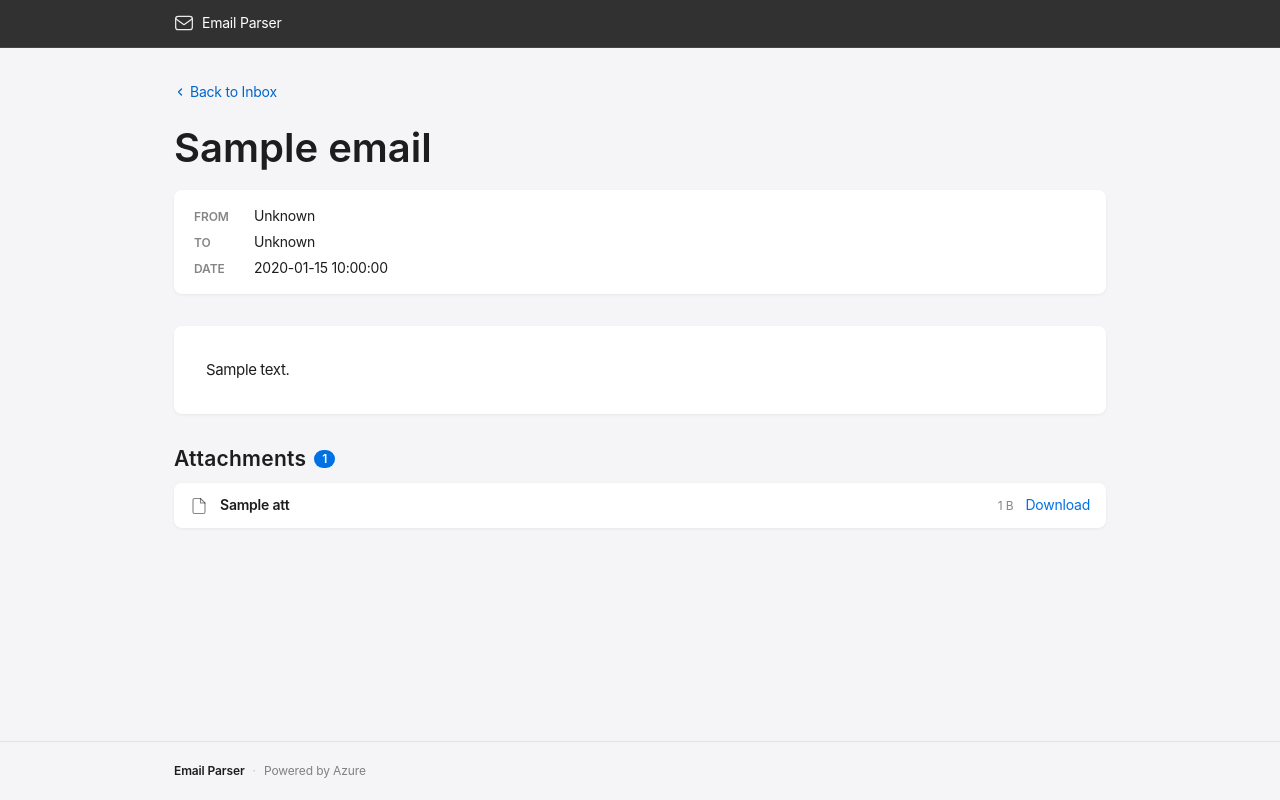
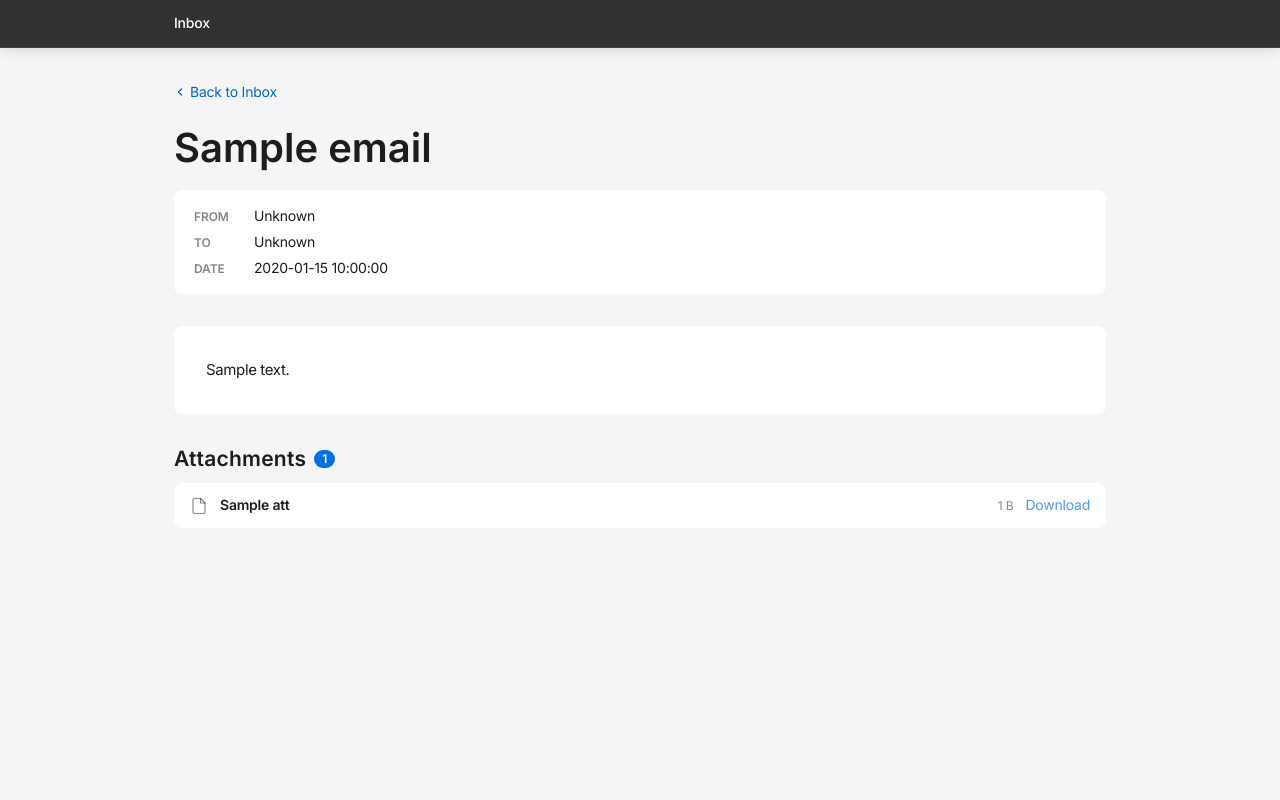
Before and after one commit to dsanchor/email-parser, a FastAPI app: template web-app/templates/email_detail.html in a window 1280 px wide. Run offline with FastAPI, Linux system fonts and the light colour scheme; the template is opened without the code that fills it: most values are stand-ins (such as "Sample title", 1, 10 or a date in 2020).

Commit message:
Lambert: Frontend polish — Inter font, branding cleanup, micro-interactions
- Add Inter font from Google Fonts as SF Pro fallback for non-Apple browsers
- Remove all 'Email Parser' and 'Powered by Azure' branding from nav/footer/titles
- Nav brand simplified to 'Inbox' wordmark, footer emptied
- Search input restyled to pill shape (border-radius: 11px per DESIGN.md)
- Table rows: blue-tinted hover, subtle zebra striping, animated sort arrows
- Buttons: hover lift effect, active press state
- Attachment rows: icon color transition, download fade-in on hover
- Smooth scroll behavior, refined focus states throughout
- Removed card shadows per DESIGN.md no-borders-on-cards rule
- All 30 tests passing — no regression

Co-authored-by: Copilot <223556219+Copilot@users.noreply.github.com>

```diff
--- a/web-app/static/css/style.css
+++ b/web-app/static/css/style.css
@@ -13,14 +12,18 @@
   --color-link: #0066cc;
   --color-border: rgba(0, 0, 0, 0.08);
   --color-hover: rgba(0, 0, 0, 0.03);
-  --font: "SF Pro Text", "SF Pro Icons", "Helvetica Neue", Helvetica, Arial, sans-serif;
-  --font-display: "SF Pro Display", "SF Pro Icons", "Helvetica Neue", Helvetica, Arial, sans-serif;
-  --transition: 0.2s ease;
+  --font: "Inter", "SF Pro Text", "SF Pro Icons", "Helvetica Neue", Helvetica, Arial, sans-serif;
+  --font-display: "Inter", "SF Pro Display", "SF Pro Icons", "Helvetica Neue", Helvetica, Arial, sans-serif;
+  --transition-fast: 0.2s ease;
+  --transition-medium: 0.35s ease;
+  --shadow-card: rgba(0, 0, 0, 0.22) 3px 5px 30px 0px;
+  --shadow-subtle: 0 1px 4px rgba(0, 0, 0, 0.06);
   --max-width: 980px;
 }
 
 html {
   font-size: 16px;
+  scroll-behavior: smooth;
   -webkit-font-smoothing: antialiased;
   -moz-osx-font-smoothing: grayscale;
 }
@@ -56,7 +59,8 @@ a:hover { text-decoration: underline; }
   backdrop-filter: saturate(180%) blur(20px);
   -webkit-backdrop-filter: saturate(180%) blur(20px);
   height: 48px;
-  border-bottom: 1px solid rgba(255, 255, 255, 0.1);
+  border-bottom: 1px solid rgba(255, 255, 255, 0.08);
+  box-shadow: 0 1px 12px rgba(0, 0, 0, 0.15);
 }
 
 .nav__inner {
@@ -69,19 +73,15 @@ a:hover { text-decoration: underline; }
 }
 
 .nav__brand {
-  display: flex;
-  align-items: center;
-  gap: 8px;
   color: #ffffff;
   font-size: 14px;
-  font-weight: 400;
+  font-weight: 500;
   letter-spacing: -0.224px;
   text-decoration: none;
+  transition: opacity var(--transition-fast);
 }
 
 .nav__brand:hover { text-decoration: none; opacity: 0.8; }
-
-.nav__icon { opacity: 0.9; }
 
 /* ---- Main content ---- */
 .main {
@@ -90,26 +90,10 @@ a:hover { text-decoration: underline; }
   padding-bottom: 48px;
 }
 
-/* ---- Footer ---- */
+/* ---- Footer (minimal) ---- */
 .footer {
-  border-top: 1px solid var(--color-border);
-  padding: 20px 0;
+  height: 1px;
 }
-
-.footer__inner {
-  max-width: var(--max-width);
-  margin: 0 auto;
-  padding: 0 24px;
-  display: flex;
-  align-items: center;
-  gap: 8px;
-  font-size: 12px;
-  letter-spacing: -0.12px;
-  color: var(--color-text-secondary);
-}
-
-.footer__brand { font-weight: 600; color: var(--color-text); }
-.footer__sep { opacity: 0.4; }
 
 /* ---- Inbox Page ---- */
 .inbox__header {
@@ -382,7 +408,6 @@ a:hover { text-decoration: underline; }
   padding: 16px 20px;
   background: var(--color-surface);
   border-radius: 8px;
-  box-shadow: 0 1px 3px rgba(0, 0, 0, 0.06);
 }
 
 .detail__meta-row {
@@ -418,7 +443,6 @@ a:hover { text-decoration: underline; }
   border-radius: 8px;
   padding: 32px;
   margin-bottom: 32px;
-  box-shadow: 0 1px 3px rgba(0, 0, 0, 0.06);
   font-size: 15px;
   line-height: 1.6;
   letter-spacing: -0.374px;
@@ -464,7 +488,6 @@ a:hover { text-decoration: underline; }
   background: var(--color-surface);
   border-radius: 8px;
   overflow: hidden;
-  box-shadow: 0 1px 3px rgba(0, 0, 0, 0.06);
 }
 
 .attachment {
@@ -506,6 +530,12 @@ a:hover { text-decoration: underline; }
   letter-spacing: -0.224px;
   color: var(--color-blue);
   flex-shrink: 0;
+  transition: opacity var(--transition-fast);
+  opacity: 0.7;
+}
+
+.attachment:hover .attachment__download {
+  opacity: 1;
 }
 
 /* ---- Error Page ---- */
--- a/web-app/templates/base.html
+++ b/web-app/templates/base.html
@@ -3,19 +3,16 @@
 <head>
   <meta charset="UTF-8">
   <meta name="viewport" content="width=device-width, initial-scale=1.0">
-  <title>{% block title %}Email Parser{% endblock %}</title>
+  <title>{% block title %}Inbox{% endblock %}</title>
+  <link rel="preconnect" href="https://fonts.googleapis.com">
+  <link rel="preconnect" href="https://fonts.gstatic.com" crossorigin>
+  <link href="https://fonts.googleapis.com/css2?family=Inter:wght@300;400;500;600;700&display=swap" rel="stylesheet">
   <link rel="stylesheet" href="{{ url_for('static', path='css/style.css') }}">
 </head>
 <body>
   <nav class="nav" role="navigation" aria-label="Main navigation">
     <div class="nav__inner">
-      <a href="/emails" class="nav__brand" aria-label="Email Parser Home">
-        <svg class="nav__icon" width="20" height="20" viewBox="0 0 24 24" fill="none" stroke="currentColor" stroke-width="1.5" stroke-linecap="round" stroke-linejoin="round" aria-hidden="true">
-          <rect x="2" y="4" width="20" height="16" rx="3"/>
-          <polyline points="22,7 12,14 2,7"/>
-        </svg>
-        <span>Email Parser</span>
-      </a>
+      <a href="/emails" class="nav__brand" aria-label="Inbox Home">Inbox</a>
     </div>
   </nav>
 
@@ -23,12 +20,6 @@
     {% block content %}{% endblock %}
   </main>
 
-  <footer class="footer">
-    <div class="footer__inner">
-      <span class="footer__brand">Email Parser</span>
-      <span class="footer__sep" aria-hidden="true">·</span>
-      <span>Powered by Azure</span>
-    </div>
-  </footer>
+  <footer class="footer"></footer>
 </body>
 </html>
--- a/web-app/templates/email_detail.html
+++ b/web-app/templates/email_detail.html
@@ -1,5 +1,5 @@
 {% extends "base.html" %}
-{% block title %}{{ email.subject }} — Email Parser{% endblock %}
+{% block title %}{{ email.subject }}{% endblock %}
 
 {% block content %}
 <div class="detail">
--- a/web-app/templates/emails.html
+++ b/web-app/templates/emails.html
@@ -1,5 +1,5 @@
 {% extends "base.html" %}
-{% block title %}Inbox — Email Parser{% endblock %}
+{% block title %}Inbox{% endblock %}
 
 {% block content %}
 <div class="inbox">
--- a/web-app/templates/error.html
+++ b/web-app/templates/error.html
@@ -1,5 +1,5 @@
 {% extends "base.html" %}
-{% block title %}{{ code }} — Email Parser{% endblock %}
+{% block title %}Error {{ code }}{% endblock %}
 
 {% block content %}
 <div class="error">
```
Also changed, not shown: other parts of web-app/static/css/style.css (+63 -21 lines), .squad/agents/lambert/history.md.
